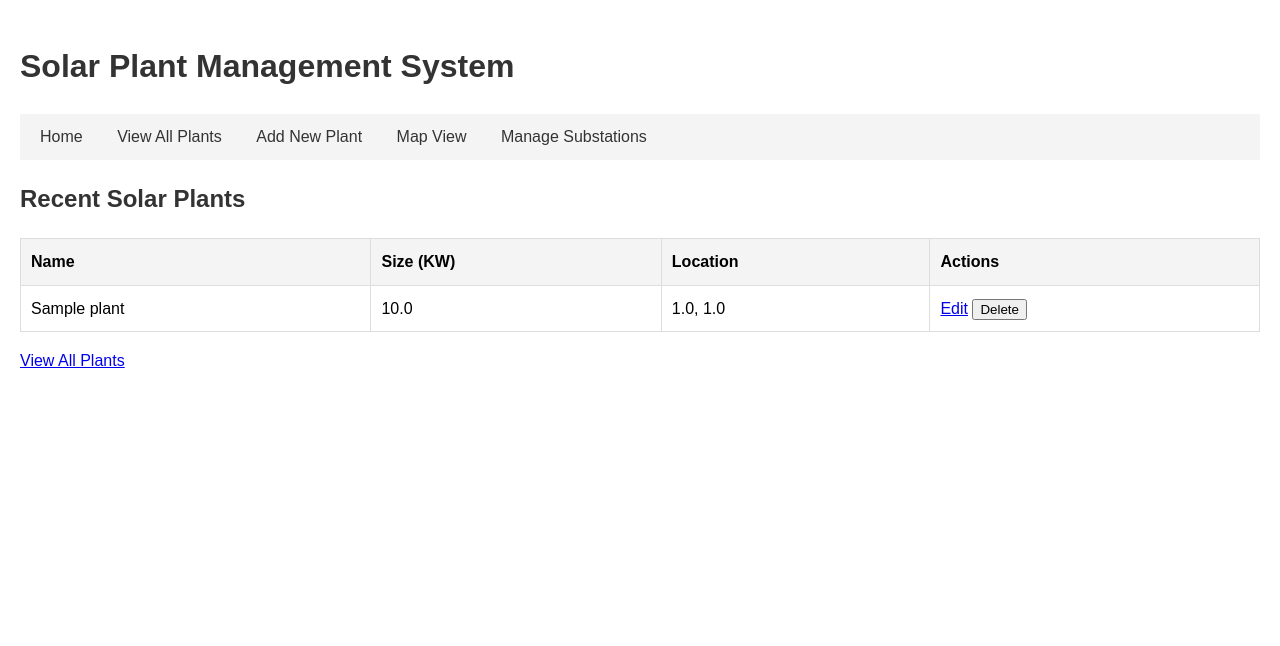
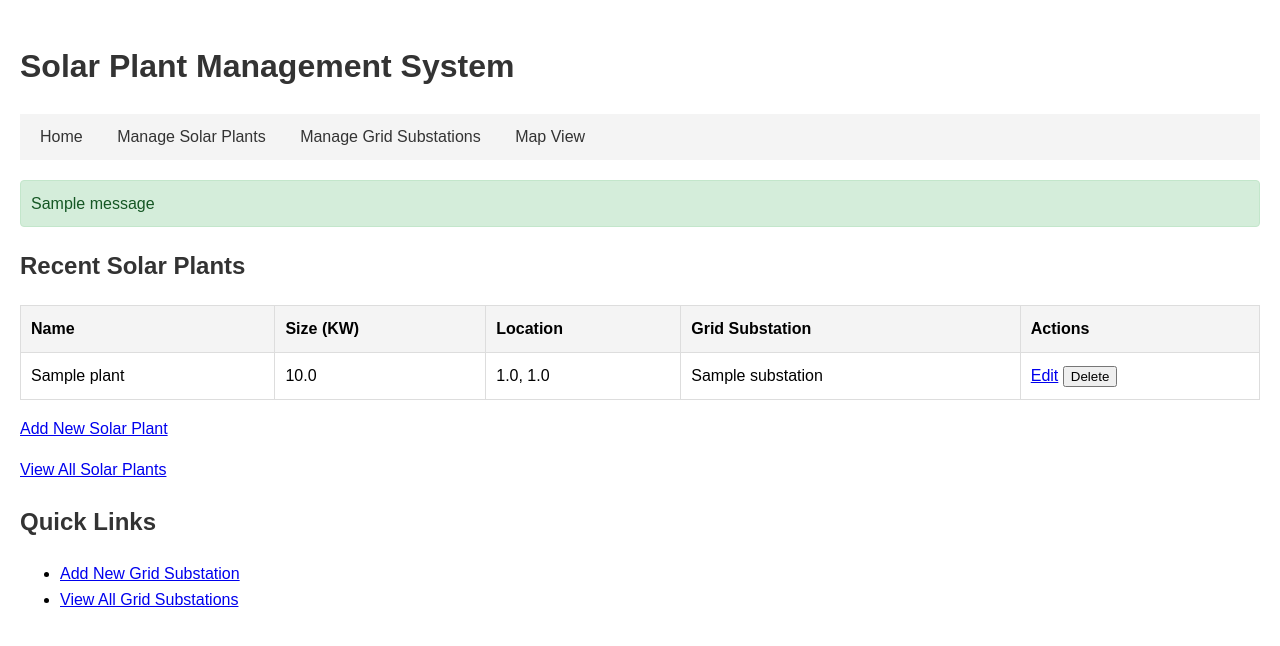
Before and after one commit to LasanthaPrasad/basic-app1, a Flask app: page / in a window 1280 px wide. Shown: the top 646 px of the page. Run offline with Flask 3, Linux system fonts and the light colour scheme; tables that the repository leaves empty hold one stand-in row (values such as "Sample post"); one stand-in notice (Sample message) is shown.

Commit message:
first commit

```diff
--- a/app.py
+++ b/app.py
@@ -8,17 +8,12 @@ app = Flask(__name__)
 
 # Configuration
 app.config['SECRET_KEY'] = os.environ.get('SECRET_KEY', 'your_fallback_secret_key_here')
-app.config['SQLALCHEMY_TRACK_MODIFICATIONS'] = False
-app.config['GOOGLE_MAPS_API_KEY'] = os.environ.get('GOOGLE_MAPS_API_KEY', 'your_fallback_api_key_here')
-
-
-
 database_url = os.environ.get('DATABASE_URL')
 if database_url and database_url.startswith("postgres://"):
     database_url = database_url.replace("postgres://", "postgresql://", 1)
-
 app.config['SQLALCHEMY_DATABASE_URI'] = database_url or 'sqlite:///solar_plants.db'
-
+app.config['SQLALCHEMY_TRACK_MODIFICATIONS'] = False
+app.config['GOOGLE_MAPS_API_KEY'] = os.environ.get('GOOGLE_MAPS_API_KEY', 'your_fallback_api_key_here')
 
 db = SQLAlchemy(app)
 
@@ -38,7 +33,6 @@ class SubstationForecast(db.Model):
     timestamp = db.Column(db.DateTime, nullable=False)
     generation_forecast = db.Column(db.Float)
     load_forecast = db.Column(db.Float)
-
     substation = db.relationship('GridSubstation', backref=db.backref('forecasts', lazy=True))
 
 class SolarPlant(db.Model):
@@ -60,6 +54,7 @@ def index():
     plants = SolarPlant.query.order_by(SolarPlant.id.desc()).limit(10).all()
     return render_template('index.html', plants=plants)
 
+# CRUD for Solar Plants
 @app.route('/plants')
 def list_plants():
     plants = SolarPlant.query.all()
@@ -115,6 +110,53 @@ def delete_plant(id):
     flash('Solar plant deleted successfully!', 'success')
     return redirect(url_for('list_plants'))
 
+# CRUD for Grid Substations
+@app.route('/substations')
+def list_substations():
+    substations = GridSubstation.query.all()
+    return render_template('list_substations.html', substations=substations)
+
+@app.route('/substation/add', methods=['GET', 'POST'])
+def add_substation():
+    if request.method == 'POST':
+        new_substation = GridSubstation(
+            name=request.form['name'],
+            code=request.form['code'],
+            latitude=float(request.form['latitude']),
+            longitude=float(request.form['longitude']),
+            current_load=float(request.form['current_load'])
+        )
+        db.session.add(new_substation)
+        db.session.commit()
+        flash('New grid substation added successfully!', 'success')
+        return redirect(url_for('list_substations'))
+    return render_template('add_substation.html')
+
+@app.route('/substation/edit/<int:id>', methods=['GET', 'POST'])
+def edit_substation(id):
+    substation = GridSubstation.query.get_or_404(id)
+    if request.method == 'POST':
+        substation.name = request.form['name']
+        substation.code = request.form['code']
+        substation.latitude = float(request.form['latitude'])
+        substation.longitude = float(request.form['longitude'])
+        substation.current_load = float(request.form['current_load'])
+        db.session.commit()
+        flash('Grid substation updated successfully!', 'success')
+        return redirect(url_for('list_substations'))
+    return render_template('edit_substation.html', substation=substation)
+
+@app.route('/substation/delete/<int:id>', methods=['POST'])
+def delete_substation(id):
+    substation = GridSubstation.query.get_or_404(id)
+    if SolarPlant.query.filter_by(grid_substation_id=id).first():
+        flash('Cannot delete substation. It has associated solar plants.', 'error')
+    else:
+        db.session.delete(substation)
+        db.session.commit()
+        flash('Grid substation deleted successfully!', 'success')
+    return redirect(url_for('list_substations'))
+
 @app.route('/map')
 def map_view():
     plants = SolarPlant.query.all()
@@ -157,36 +199,6 @@ def map_view():
                            plants_json=json.dumps(plants_data),
                            substations_json=json.dumps(substations_data))
 
-@app.route('/manage_substations')
-def manage_substations():
-    substations = GridSubstation.query.all()
-    return render_template('manage_substations.html', substations=substations)
-
-@app.route('/add_substation', methods=['POST'])
-def add_substation():
-    name = request.form['name']
-    code = request.form['code']
-    latitude = float(request.form['latitude'])
-    longitude = float(request.form['longitude'])
-    current_load = float(request.form['current_load'])
-
-    new_substation = GridSubstation(name=name, code=code, latitude=latitude, longitude=longitude, current_load=current_load)
-    db.session.add(new_substation)
-    db.session.commit()
-    flash(f"Substation '{name}' added successfully.", 'success')
-    return redirect(url_for('manage_substations'))
-
-@app.route('/remove_substation/<int:id>', methods=['POST'])
-def remove_substation(id):
-    substation = GridSubstation.query.get_or_404(id)
-    if SolarPlant.query.filter_by(grid_substation_id=id).first():
-        flash(f"Cannot remove substation '{substation.name}' as it is in use.", 'error')
-    else:
-        db.session.delete(substation)
-        db.session.commit()
-        flash(f"Substation '{substation.name}' removed successfully.", 'success')
-    return redirect(url_for('manage_substations'))
-
 # Database creation
 def create_tables():
     with app.app_context():
--- a/templates/index.html
+++ b/templates/index.html
@@ -40,6 +40,22 @@
         th {
             background-color: #f4f4f4;
         }
+        .alert {
+            padding: 10px;
+            margin-bottom: 15px;
+            border: 1px solid transparent;
+            border-radius: 4px;
+        }
+        .alert-success {
+            color: #155724;
+            background-color: #d4edda;
+            border-color: #c3e6cb;
+        }
+        .alert-error {
+            color: #721c24;
+            background-color: #f8d7da;
+            border-color: #f5c6cb;
+        }
     </style>
 </head>
 <body>
@@ -47,11 +63,18 @@
 
     <div class="nav-menu">
         <a href="{{ url_for('index') }}">Home</a>
-        <a href="{{ url_for('list_plants') }}">View All Plants</a>
-        <a href="{{ url_for('add_plant') }}">Add New Plant</a>
+        <a href="{{ url_for('list_plants') }}">Manage Solar Plants</a>
+        <a href="{{ url_for('list_substations') }}">Manage Grid Substations</a>
         <a href="{{ url_for('map_view') }}">Map View</a>
-        <a href="{{ url_for('manage_substations') }}">Manage Substations</a>
     </div>
+
+    {% with messages = get_flashed_messages(with_categories=true) %}
+        {% if messages %}
+            {% for category, message in messages %}
+                <div class="alert alert-{{ category }}">{{ message }}</div>
+            {% endfor %}
+        {% endif %}
+    {% endwith %}
 
     <h2>Recent Solar Plants</h2>
     <table>
@@ -59,6 +82,7 @@
             <th>Name</th>
             <th>Size (KW)</th>
             <th>Location</th>
+            <th>Grid Substation</th>
             <th>Actions</th>
         </tr>
         {% for plant in plants %}
@@ -66,6 +90,7 @@
             <td>{{ plant.name }}</td>
             <td>{{ plant.size }}</td>
             <td>{{ plant.latitude }}, {{ plant.longitude }}</td>
+            <td>{{ plant.grid_substation.name }}</td>
             <td>
                 <a href="{{ url_for('edit_plant', id=plant.id) }}">Edit</a>
                 <form action="{{ url_for('delete_plant', id=plant.id) }}" method="post" style="display:inline;">
@@ -76,6 +101,13 @@
         {% endfor %}
     </table>
 
-    <p><a href="{{ url_for('list_plants') }}">View All Plants</a></p>
+    <p><a href="{{ url_for('add_plant') }}">Add New Solar Plant</a></p>
+    <p><a href="{{ url_for('list_plants') }}">View All Solar Plants</a></p>
+
+    <h2>Quick Links</h2>
+    <ul>
+        <li><a href="{{ url_for('add_substation') }}">Add New Grid Substation</a></li>
+        <li><a href="{{ url_for('list_substations') }}">View All Grid Substations</a></li>
+    </ul>
 </body>
 </html>
```
Also changed, not shown: templates/add_substation.html (added), templates/edit_substation.html (added), templates/list_substations.html (added).
